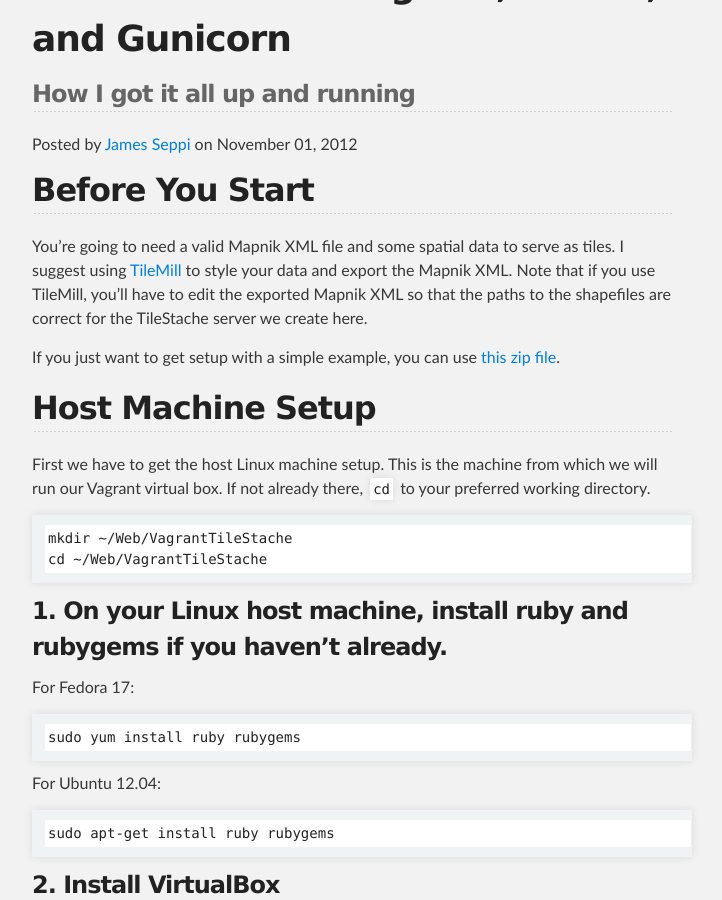
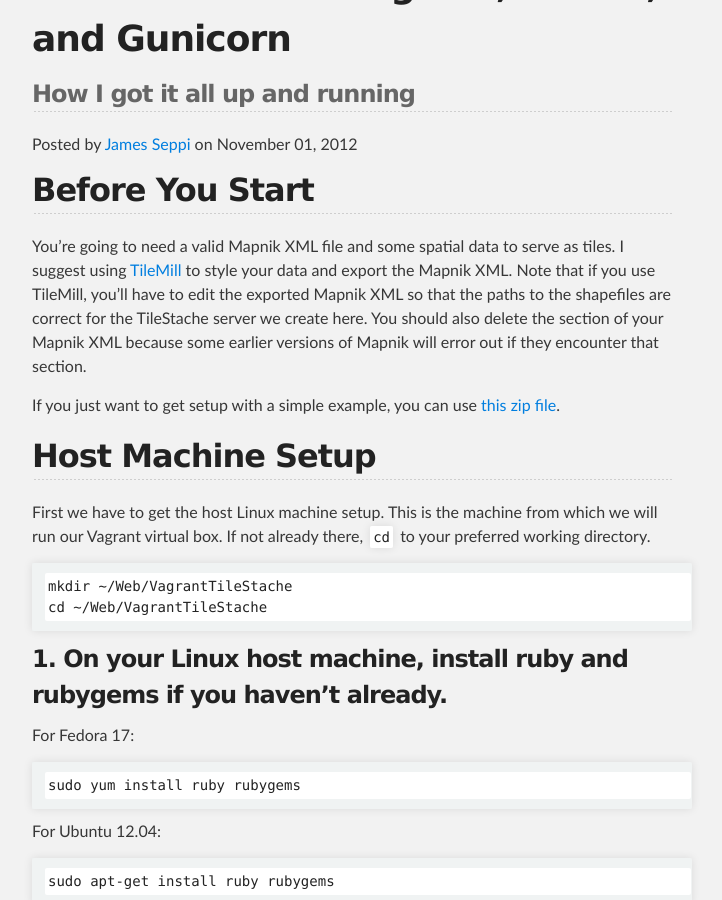
Before and after one commit to jseppi/jseppi.github.io, a Jekyll site: the page built from _posts/articles/2012-11-01-tilestache-vagrant-nginx.md, in a window 1280 px wide and 900 px high, scrolled down 356 px. Shown: the whole window, without its empty margins (288-1010 px from the left). Built offline with Jekyll 4.4.1, drawn with Linux system fonts in a browser that asks for light colours.

Commit message:
one warning note

```diff
--- a/_posts/articles/2012-11-01-tilestache-vagrant-nginx.md
+++ b/_posts/articles/2012-11-01-tilestache-vagrant-nginx.md
@@ -11,7 +11,7 @@
 
 ## Before You Start
 
-You're going to need a valid Mapnik XML file and some spatial data to serve as tiles.  I suggest using [TileMill](http://mapbox.com/tilemill/) to style your data and export the Mapnik XML.  Note that if you use TileMill, you'll have to edit the exported Mapnik XML so that the paths to the shapefiles are correct for the TileStache server we create here.
+You're going to need a valid Mapnik XML file and some spatial data to serve as tiles.  I suggest using [TileMill](http://mapbox.com/tilemill/) to style your data and export the Mapnik XML.  Note that if you use TileMill, you'll have to edit the exported Mapnik XML so that the paths to the shapefiles are correct for the TileStache server we create here. You should also delete the <Parameters> section of your Mapnik XML because some earlier versions of Mapnik will error out if they encounter that section.
 
 If you just want to get setup with a simple example, you can use [this zip file](/files/ts_countries.zip).
 
```
